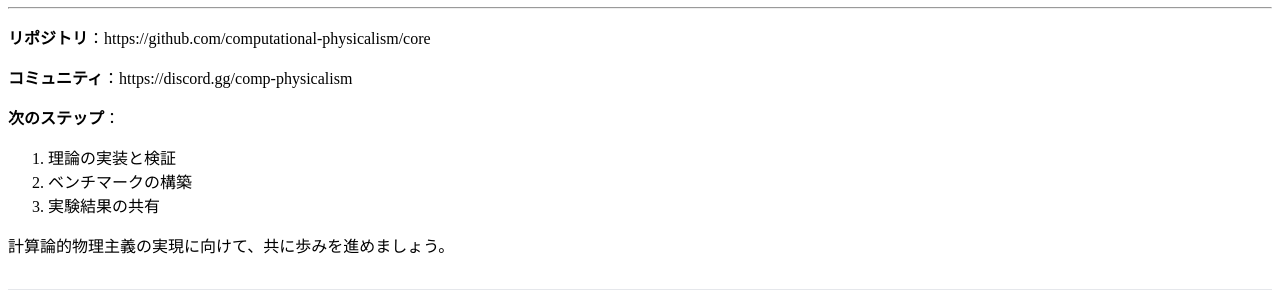
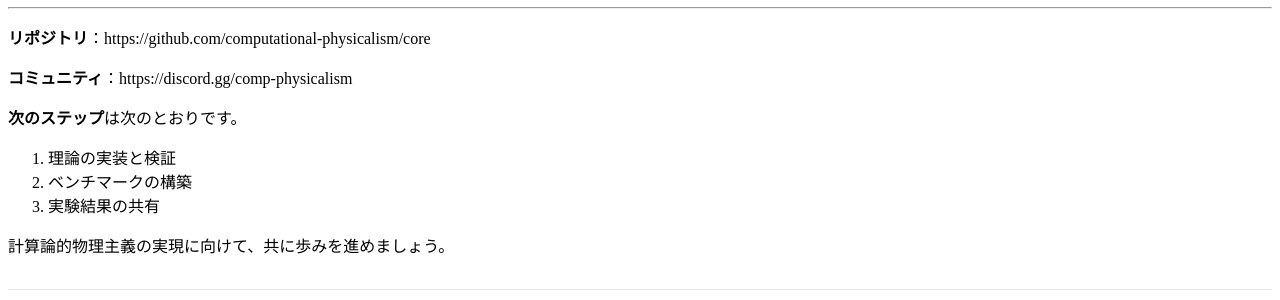
Before and after one commit to itdojp/computational-physicalism-book, a Jekyll site: the page built from docs/chapters/chapter04/index.md, in a window 1280 px wide and 900 px high, scrolled down 9015 px. Shown: the part 468-768 px from the top of the window. Built offline with Jekyll 4.4.1, drawn with Linux system fonts in a browser that asks for light colours.

Commit message:
feat(stage3): ch04 表現・表記の微調整 (#76)

```diff
--- a/docs/chapters/chapter04/index.md
+++ b/docs/chapters/chapter04/index.md
@@ -427,7 +427,7 @@
 
 **コミュニティ**：https://discord.gg/comp-physicalism
 
-**次のステップ**：
+**次のステップ**は次のとおりです。
 1. 理論の実装と検証
 2. ベンチマークの構築
 3. 実験結果の共有
```
Also changed, not shown: src/chapters/chapter04/index.md (+1 -1 lines).
